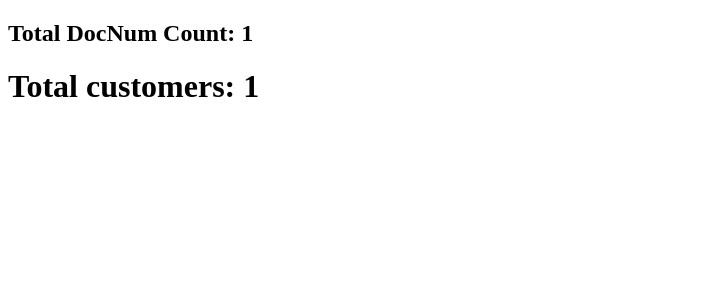
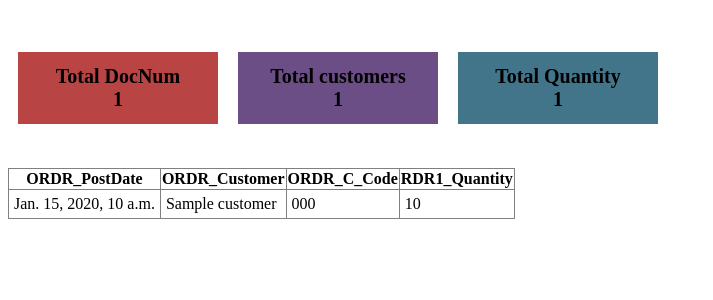
Before and after one commit to PeterMunyua-arch/Dashboard, a Django app: template analysis/templates/analysis/results.html in a window 1280 px wide. Shown: the top 300 px of the page, without its empty margins (0-713 px from the left). Run offline with Django 5.2, Linux system fonts and the light colour scheme; the template is opened without the code that fills it: most values are stand-ins (such as "Sample title", 1, 10 or a date in 2020).

Commit message:
add changes

```diff
--- a/analyse/settings.py
+++ b/analyse/settings.py
@@ -38,7 +38,10 @@ INSTALLED_APPS = [
     'django.contrib.messages',
     'django.contrib.staticfiles',
     'analysis',
+    'channels',
 ]
+
+ASGI_APPLICATION = 'analysis.routing.application'
 
 MIDDLEWARE = [
     'django.middleware.security.SecurityMiddleware',
--- /dev/null
+++ b/analysis/asgi.py
@@ -0,0 +1,6 @@
+import os
+from django.core.asgi import get_asgi_application
+from .routing import application
+
+os.environ.setdefault('DJANGO_SETTINGS_MODULE', 'analysis.settings')
+application = get_asgi_application()
--- a/analysis/templates/analysis/results.html
+++ b/analysis/templates/analysis/results.html
@@ -4,16 +4,87 @@
     <meta charset="UTF-8">
     <meta name="viewport" content="width=device-width, initial-scale=1.0">
     <title>Sales and Purchases Reports</title>
+    <style>
+        header {
+            display: flex;
+            flex-direction: row;
+            justify-content: flex-start;
+            align-items: center;
+            height: 20vh;
+            margin: 0;
+            align-content: center;
+        }
+
+        .box {
+            margin: 10px;
+            width: 200px;
+            text-align: center;
+        }
+
+        table {
+            align-items: center;
+            margin: 0;
+            padding: 0%;
+            border-collapse:collapse ;
+
+        }
+
+        td {
+            padding: 5px;
+        }
+
+    </style>
 </head>
 
 <body>
 
+    <header>
+        <div class="box" style="background-color: rgb(184, 68, 68);  font-size: 10px; ">
+            <h1>Total DocNum <br> {{ total_doc_num_count }}</h1>
+        </div>
+
+        <div class="box" style="background-color: rgb(107, 78, 133);  font-size: 10px; ">
+            <h1>Total customers <br> {{ total_customers }}</h1>
+        </div>
+
+        <div class="box" style="background-color: rgb(66, 116, 138);  font-size: 10px; ">
+            <h1>Total Quantity <br> {{ total_quantity }}</h1>
+        </div>
+    </header>
+
+
+
     <div>
-        <h2>Total DocNum Count: {{ total_doc_num_count }}</h2>
+        <table border="1">
+            <thead>
+                <tr>
+                    <th>ORDR_PostDate</th>
+                    <th>ORDR_Customer</th>
+                    <th>ORDR_C_Code</th>
+                    <th>RDR1_Quantity</th>
+                </tr>
+            </thead>
+            <tbody>
+                {% for row in results1 %}
+                    <tr>
+                        <td>{{ row.PostDate }}</td>
+                        <td>{{ row.Customer }}</td>
+                        <td>{{ row.C_Code }}</td>
+                        <td>{{ row.Quantity }}</td>
+                    </tr>
+                {% endfor %}
+            </tbody>
+        </table>
     </div>
 
-    <div>
-        <h1>Total customers: {{ total_customers }}</h1>
-    </div>
+
+    <script>
+        setInterval(function() {
+            location.reload();
+        }, 5000);
+    </script>
+
+
+
 </body>
 </html>
--- a/analysis/urls.py
+++ b/analysis/urls.py
@@ -1,8 +1,12 @@
 from django.urls import path
-from .views import display_pivot_tables, index, display_sales_analysis
+from .views import display_pivot_tables, index
+from django.conf import settings
+from django.conf.urls.static import static
 
 urlpatterns = [
     path('', display_pivot_tables, name='display_pivot_tables'),
     path('', index, name='index'),
-    path('sales-analysis/', display_sales_analysis, name='sales_analysis'),
 ]
+
+if settings.DEBUG:
+    urlpatterns += static(settings.STATIC_URL, document_root=settings.STATIC_ROOT)
```
Also changed, not shown: analysis/consumers.py (added, +17 -0 lines), analysis/routing.py (added, +11 -0 lines), analysis/templates/analysis/index.html (+8 -0 lines), analysis/views.py (+15 -78 lines).
